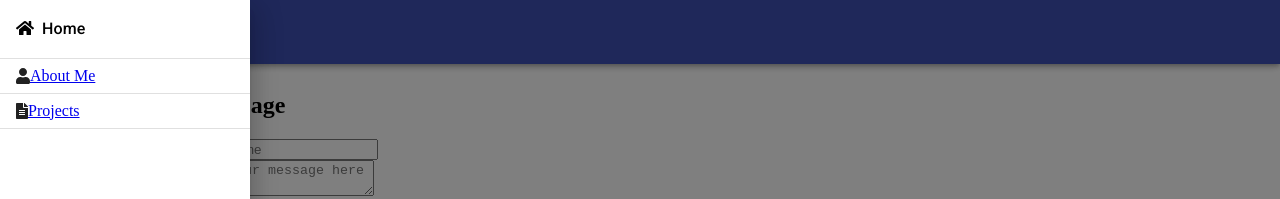
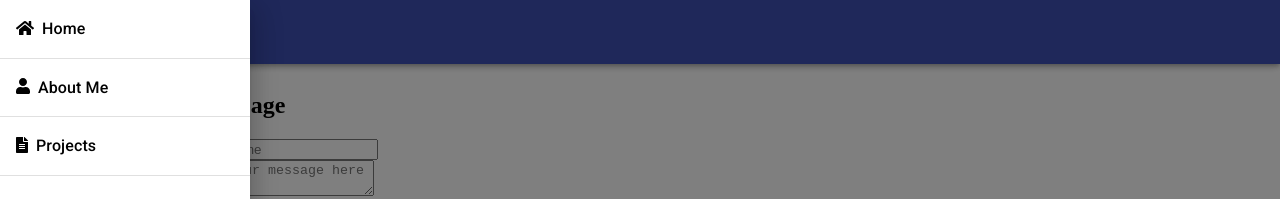
Before and after one commit to joshsuson/myGatsbySite, a Gatsby site: page / in a window 1280 px wide. Both pictures are taken after a click on the button 56 px from the left and 32 px from the top of the page. Shown: the top 199 px of the page. Built offline with nearby package versions, Linux system fonts and the light colour scheme; Gatsby itself is replaced by a stand-in of ours.

Commit message:
Small drawer edits

```diff
--- a/src/components/nav.jsx
+++ b/src/components/nav.jsx
@@ -65,14 +65,26 @@ export default function NavDrawer() {
             </Typography>
           </ListItem>
         </Link>
-        <ListItem button divider={true}>
-          <FontAwesomeIcon icon="user" />
-          <Link to="/about">About Me</Link>
-        </ListItem>
-        <ListItem button divider={true}>
-          <FontAwesomeIcon icon="file-alt" />
-          <Link to="/projects">Projects</Link>
-        </ListItem>
+        <Link to="/about" className={classes.link}>
+          <ListItem button divider={true} className={classes.listItem}>
+            <div className={classes.listIcon}>
+              <FontAwesomeIcon icon="user" />
+            </div>
+            <Typography variant="h6" className={classes.linkText}>
+              About Me
+            </Typography>
+          </ListItem>
+        </Link>
+        <Link to="/projects" className={classes.link}>
+          <ListItem button divider={true} className={classes.listItem}>
+            <div className={classes.listIcon}>
+              <FontAwesomeIcon icon="file-alt" />
+            </div>
+            <Typography variant="h6" className={classes.linkText}>
+              Projects
+            </Typography>
+          </ListItem>
+        </Link>
       </List>
     </ClickAwayListener>
   )
```
